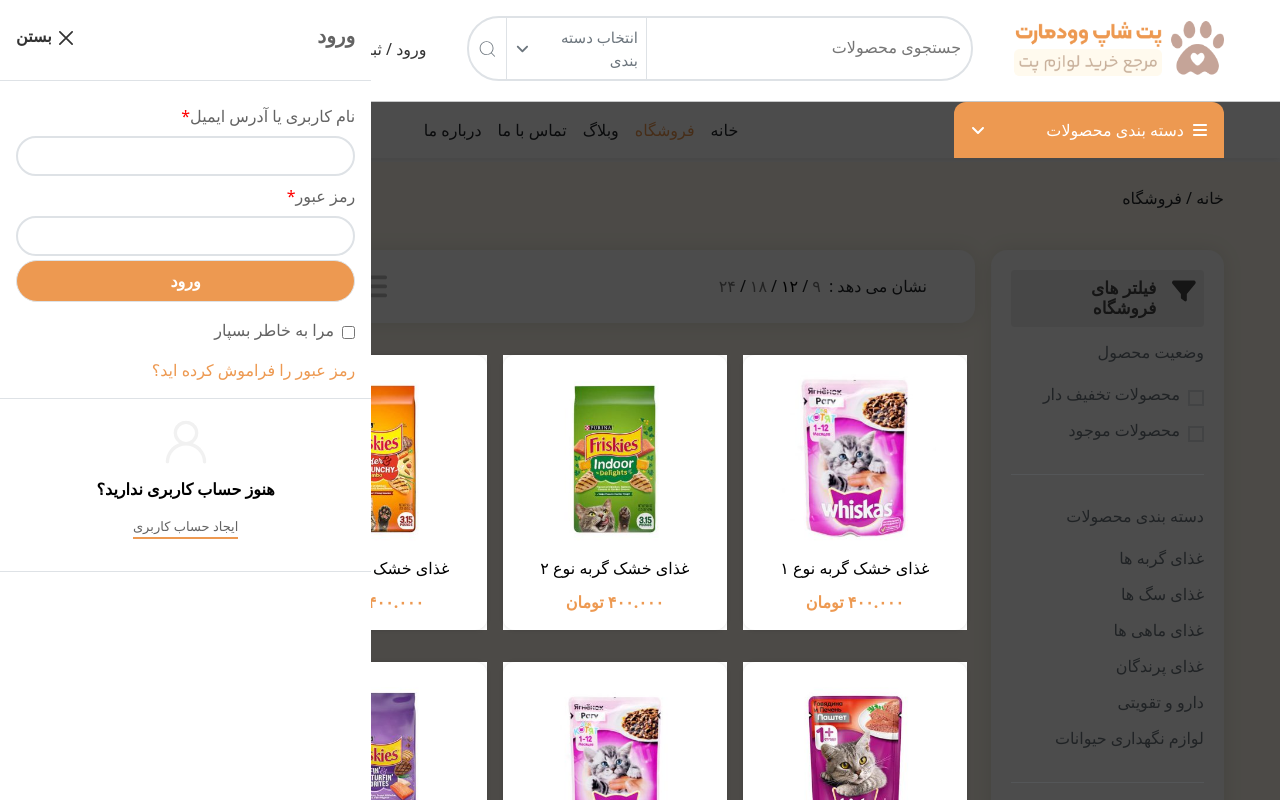
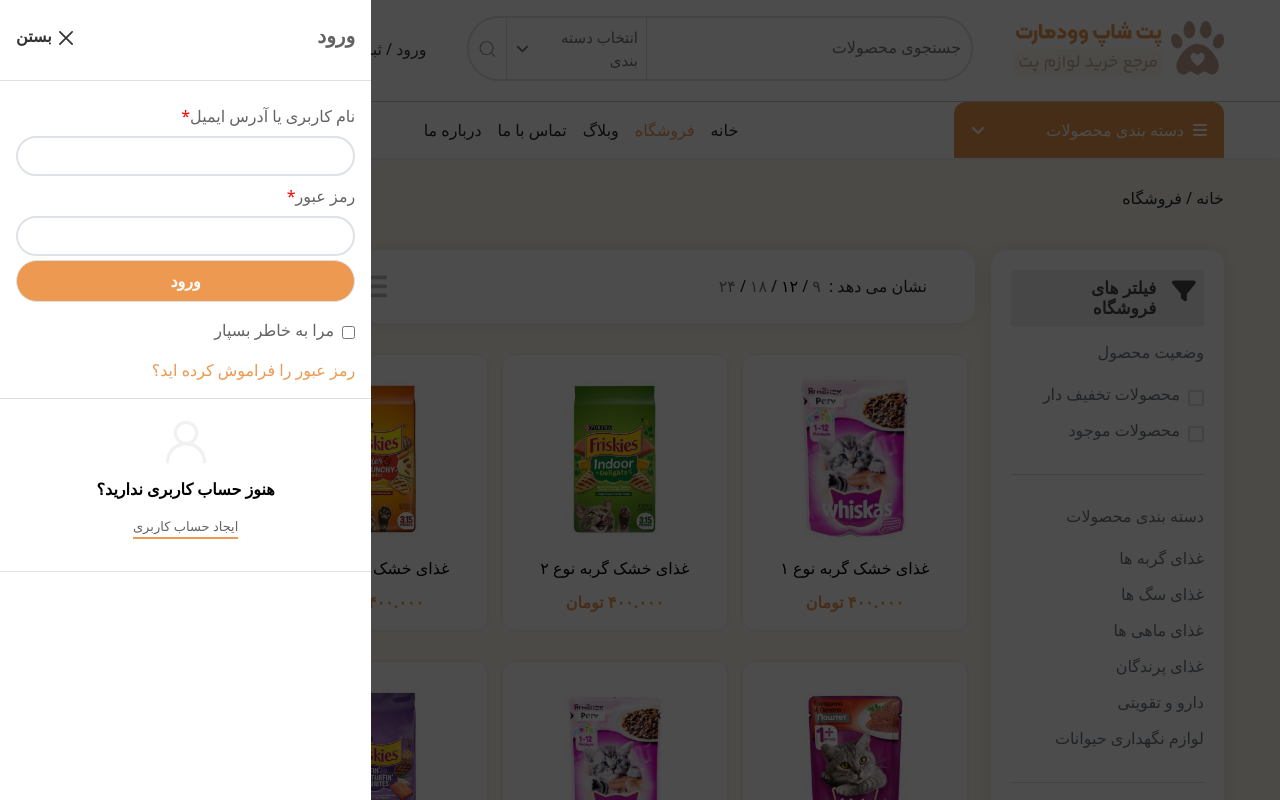
Before and after one commit to salimi2121/woodmart, a React (Vite) app in the folder my-app/: page / in a window 1280 px wide. Both pictures are taken after a click on the element "ورود / ثبت نام". Shown: the top 800 px of the page. Built offline with nearby package versions, Linux system fonts and the light colour scheme.

Commit message:
project completed

```diff
--- a/my-app/src/component/Shop/Shop.css
+++ b/my-app/src/component/Shop/Shop.css
@@ -579,7 +579,7 @@
     width: 100%;
     height: 100%;
     background-color: rgba(0, 0, 0, .7);
-    /* z-index: 100; */
+    z-index: 100;
 }
 
 .dropdown-overlay {
```
